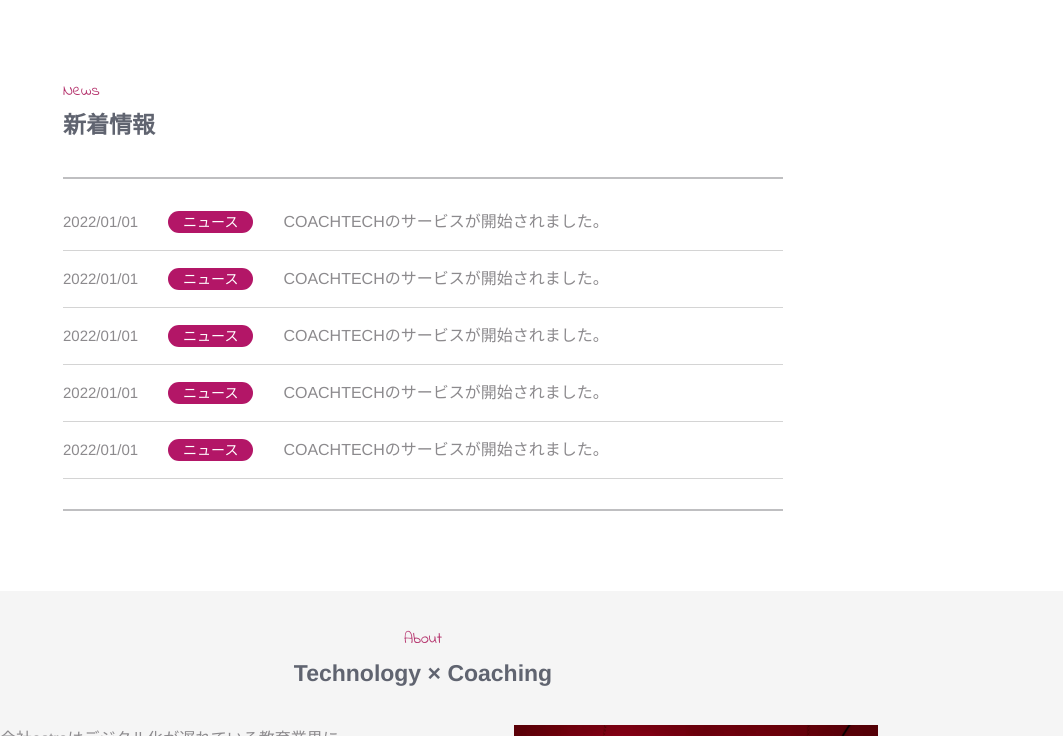
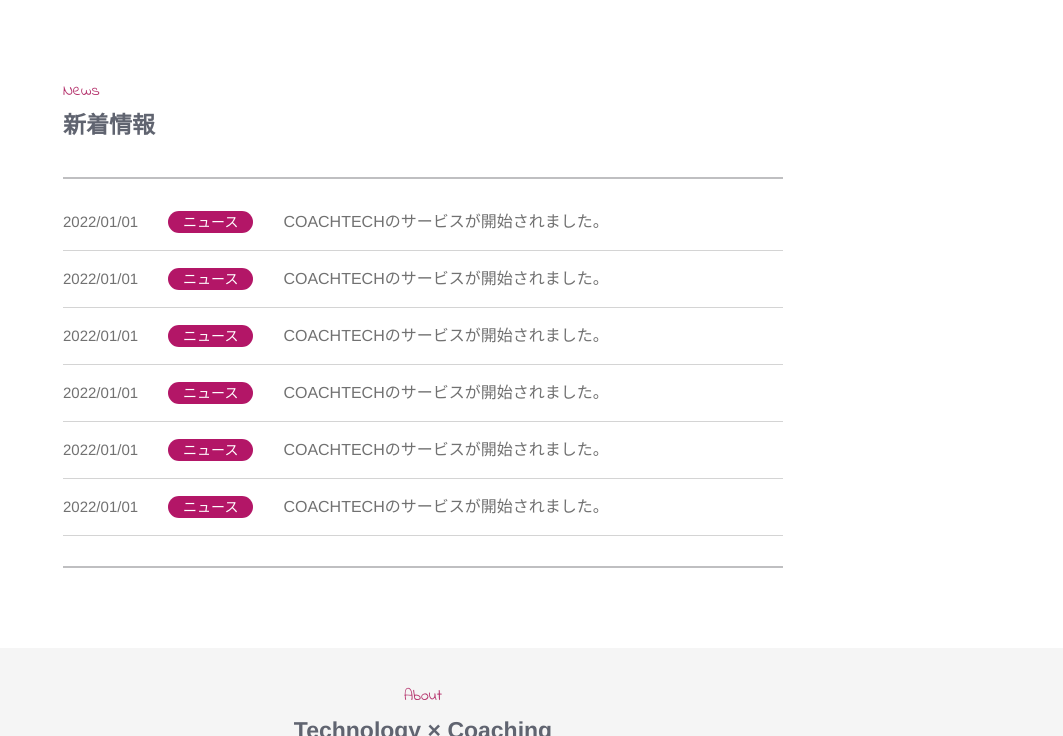
Before and after one commit to daurora-net/20220827ueda, a plain HTML site: page index.html in a window 1280 px wide. Shown: the part 580-1316 px from the top of the page, without its empty margins (217-1280 px from the left). Drawn offline with Linux system fonts and the light colour scheme.

Commit message:
再修正

```diff
--- a/css/style.css
+++ b/css/style.css
@@ -121,6 +121,11 @@ body {
   color: #8c8a8d;
   padding: 20px 0;
   border-bottom: 1px solid #d4d4d4;
+}
+
+.news-list-item-link {
+  text-decoration: none;
+  color: #717171;
 }
 
 .news-list-item time {
--- a/index.html
+++ b/index.html
@@ -42,15 +42,29 @@
     <div class="news">
       <h2 class="news-ttl ttl">新着情報</h2>
       <ul class="news-list">
-        <li class="news-list-item"><time datetime="2021-01-01">2022/01/01</time><span>ニュース</span>COACHTECHのサービスが開始されました。
+        <li class="news-list-item">
+          <a href="#" class="news-list-item-link"><time
+              datetime="2021-01-01">2022/01/01</time><span>ニュース</span>COACHTECHのサービスが開始されました。</a>
         </li>
-        <li class="news-list-item"><time datetime="2021-01-01">2022/01/01</time><span>ニュース</span>COACHTECHのサービスが開始されました。
+        <li class="news-list-item">
+          <a href="#" class="news-list-item-link"><time
+              datetime="2021-01-01">2022/01/01</time><span>ニュース</span>COACHTECHのサービスが開始されました。</a>
         </li>
-        <li class="news-list-item"><time datetime="2021-01-01">2022/01/01</time><span>ニュース</span>COACHTECHのサービスが開始されました。
+        <li class="news-list-item">
+          <a href="#" class="news-list-item-link"><time
+              datetime="2021-01-01">2022/01/01</time><span>ニュース</span>COACHTECHのサービスが開始されました。</a>
         </li>
-        <li class="news-list-item"><time datetime="2021-01-01">2022/01/01</time><span>ニュース</span>COACHTECHのサービスが開始されました。
+        <li class="news-list-item">
+          <a href="#" class="news-list-item-link"><time
+              datetime="2021-01-01">2022/01/01</time><span>ニュース</span>COACHTECHのサービスが開始されました。</a>
         </li>
-        <li class="news-list-item"><time datetime="2021-01-01">2022/01/01</time><span>ニュース</span>COACHTECHのサービスが開始されました。
+        <li class="news-list-item">
+          <a href="#" class="news-list-item-link"><time
+              datetime="2021-01-01">2022/01/01</time><span>ニュース</span>COACHTECHのサービスが開始されました。</a>
+        </li>
+        <li class="news-list-item">
+          <a href="#" class="news-list-item-link"><time
+              datetime="2021-01-01">2022/01/01</time><span>ニュース</span>COACHTECHのサービスが開始されました。</a>
         </li>
       </ul>
     </div>
```
